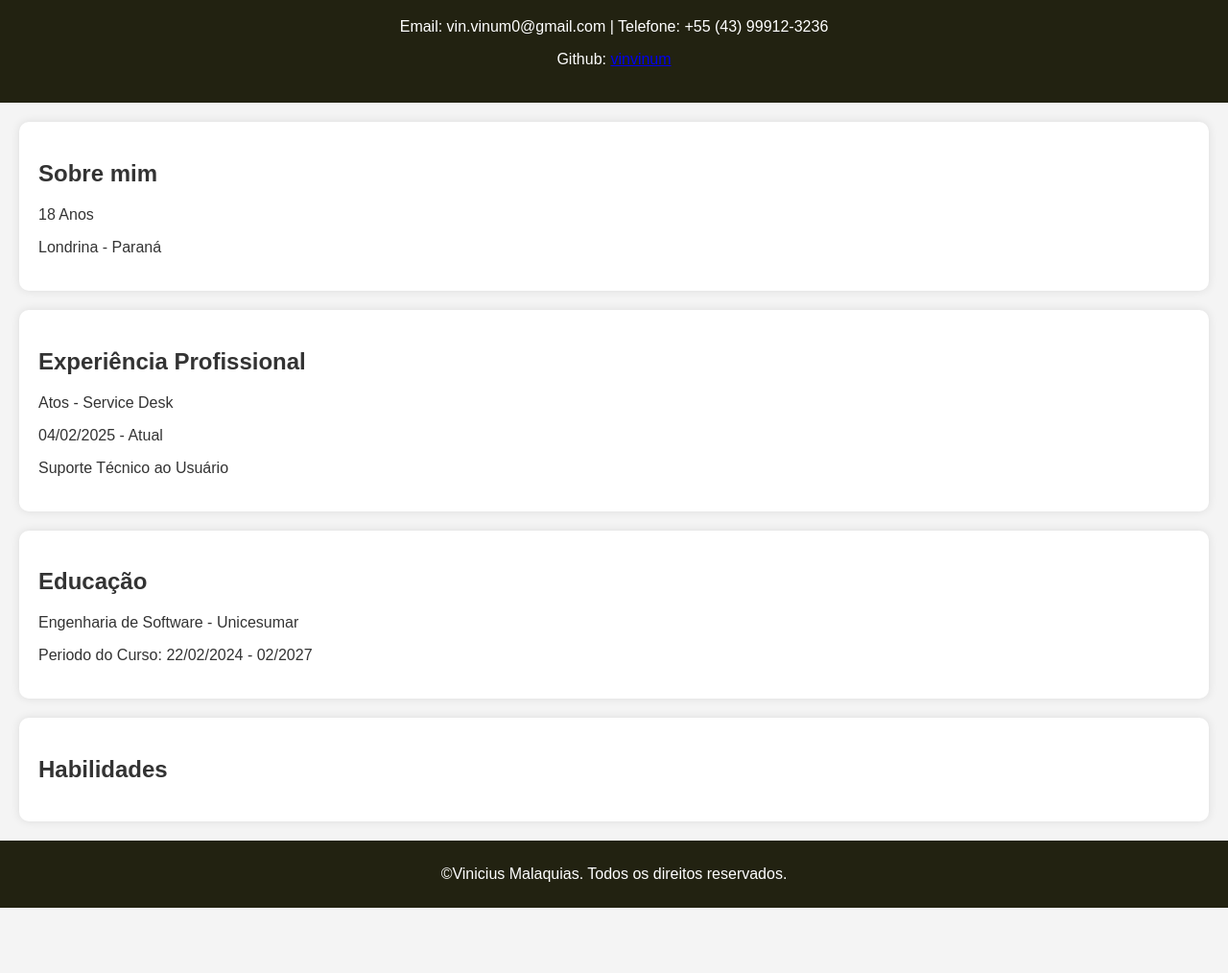
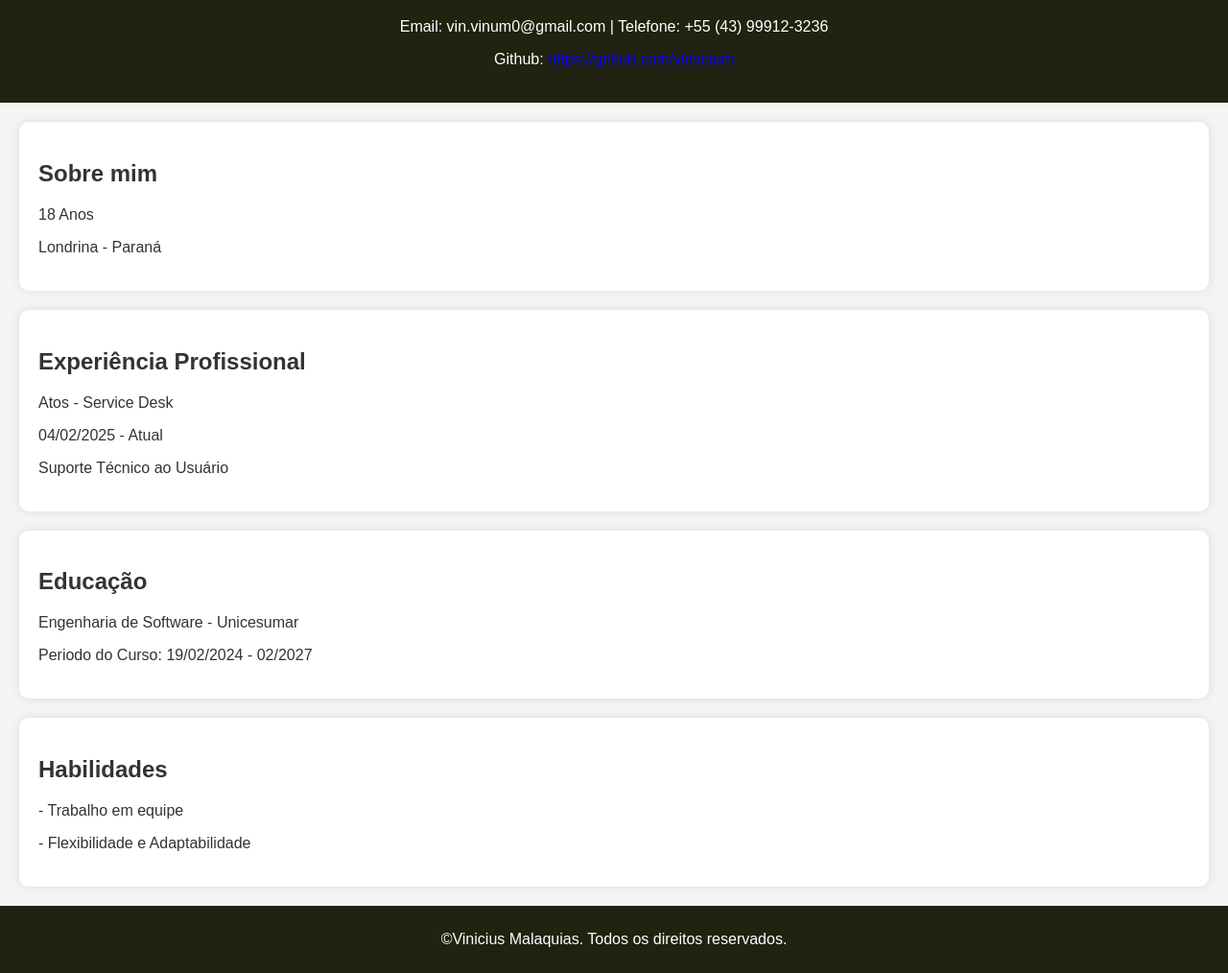
Before and after one commit to vinvinum/curriculo-web, a plain HTML site: page index.html in a window 1280 px wide. Shown: the part 237-1251 px from the top of the page at 96% size. Before the commit the page ends 1183 px from the top, so only its background shows below. Drawn offline with Linux system fonts and the light colour scheme.

Commit message:
Seção de Habilidades preenchida

```diff
--- a/index.html
+++ b/index.html
@@ -11,7 +11,7 @@
             <div>
                 <h1>Vinicius Malaquias</h1>
                 <p>Email: vin.vinum0@gmail.com | Telefone: +55 (43) 99912-3236</p>
-                <p>Github: <a href="https://github.com/vinvinum">vinvinum</a> </a> </p>
+                <p>Github: <a href="https://github.com/vinvinum">https://github.com/vinvinum</a> </a> </p>
             </div>
         </div>
     </header>
@@ -34,13 +34,15 @@
     <section id="educação">
         <h2>Educação</h2>
         <p>Engenharia de Software - Unicesumar</p>
-        <p>Periodo do Curso: 22/02/2024 - 02/2027</p>
+        <p>Periodo do Curso: 19/02/2024 - 02/2027</p>
 
     </section>
 
     <section id="habilidades">
         <h2>Habilidades</h2>
-        <p1></p1>
+        <p1>- Trabalho em equipe</p1>
+        <p>- Flexibilidade e Adaptabilidade</p>
+
 
 
     </section>
```
